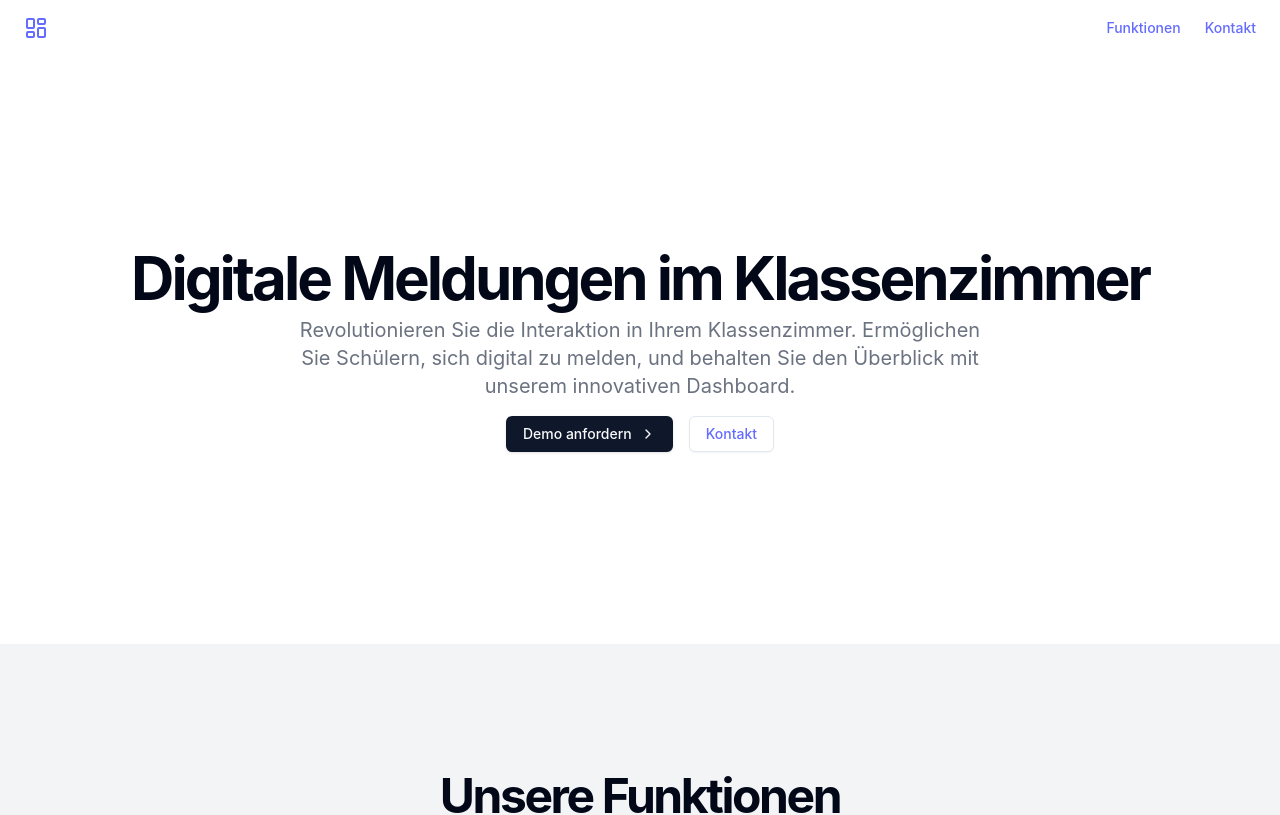
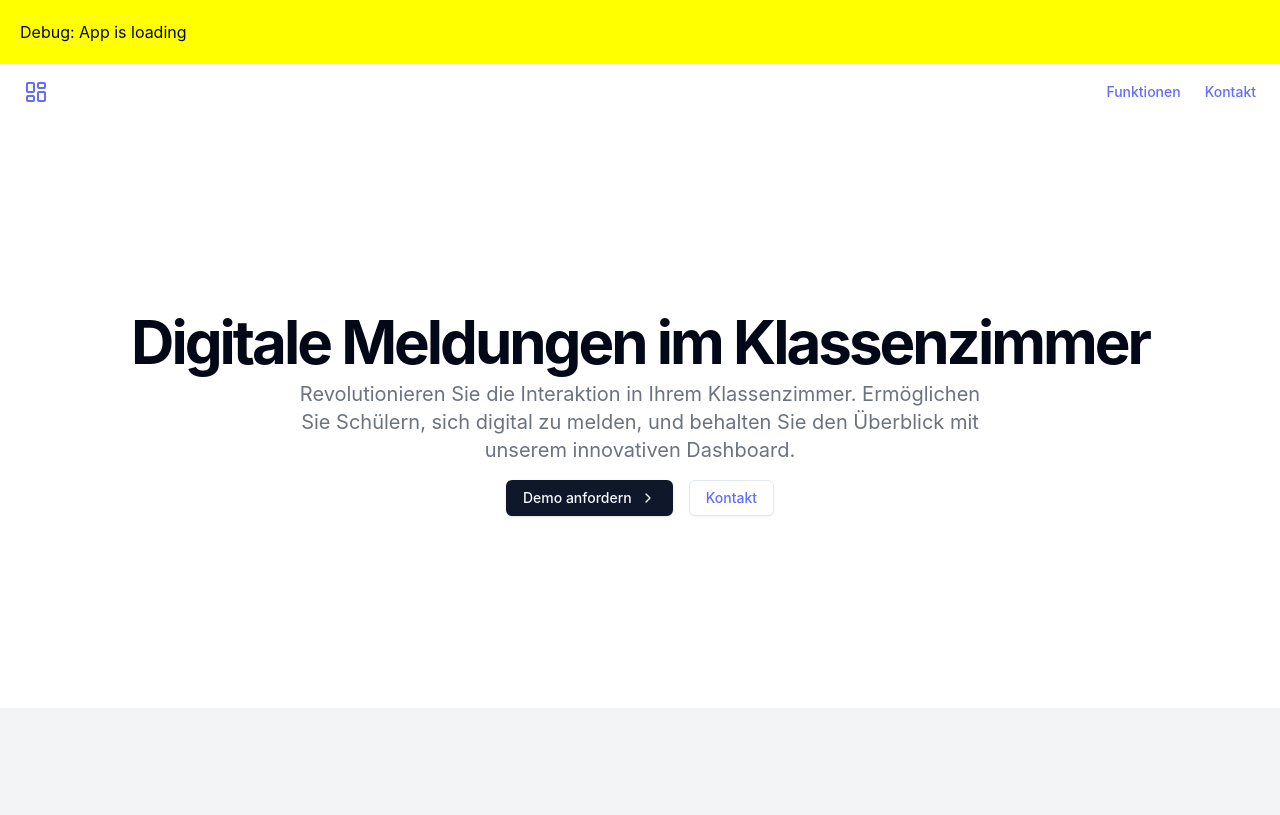
Before and after one commit to Nielshen/BetterClassroomLanding, a React (Vite) app: page / in a window 1280 px wide. Shown: the top 815 px of the page. Built offline with nearby package versions, Linux system fonts and the light colour scheme.

Commit message:
react webpage pipeline fix

```diff
--- a/src/App.tsx
+++ b/src/App.tsx
@@ -13,6 +13,10 @@ function App() {
   }
 
   return (
+    <>
+    <div id="debug" style={{padding: '20px', background: 'yellow'}}>
+      Debug: App is loading
+    </div>
     <Router>
       <div className="flex flex-col min-h-screen">
         <header className="px-4 lg:px-6 h-14 flex items-center">
@@ -116,6 +120,7 @@ function App() {
         </footer>
       </div>
     </Router>
+    </>
   )
 }
 
```
